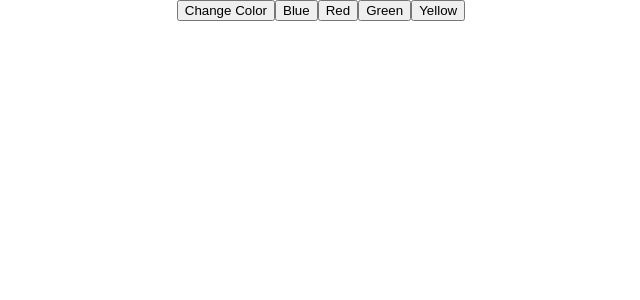
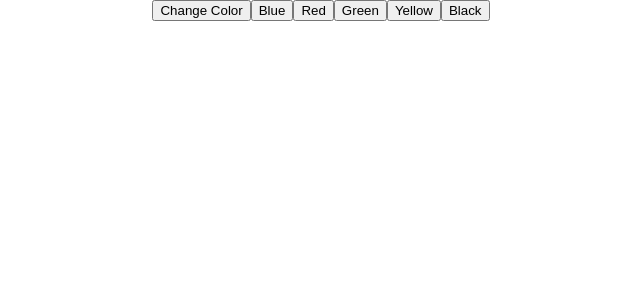
Before and after one commit to reynin14/socket-react-app-client, a React (Create React App) app: page / in a window 1280 px wide. Shown: the top 300 px of the page, without its empty margins (319-959 px from the left). Built offline with nearby package versions, Linux system fonts and the light colour scheme; no server answers.

Commit message:
one more option

```diff
--- a/src/App.js
+++ b/src/App.js
@@ -45,6 +45,7 @@ class App extends Component {
         <button id="red" onClick={() => this.setColor('red')}>Red</button>
         <button id="green" onClick={() => this.setColor('green')}>Green</button>
         <button id="yellow" onClick={() => this.setColor('yellow')}>Yellow</button>
+        <button id="black" onClick={() => this.setColor('black')}>Black</button>
 
       </div>
     )
```
